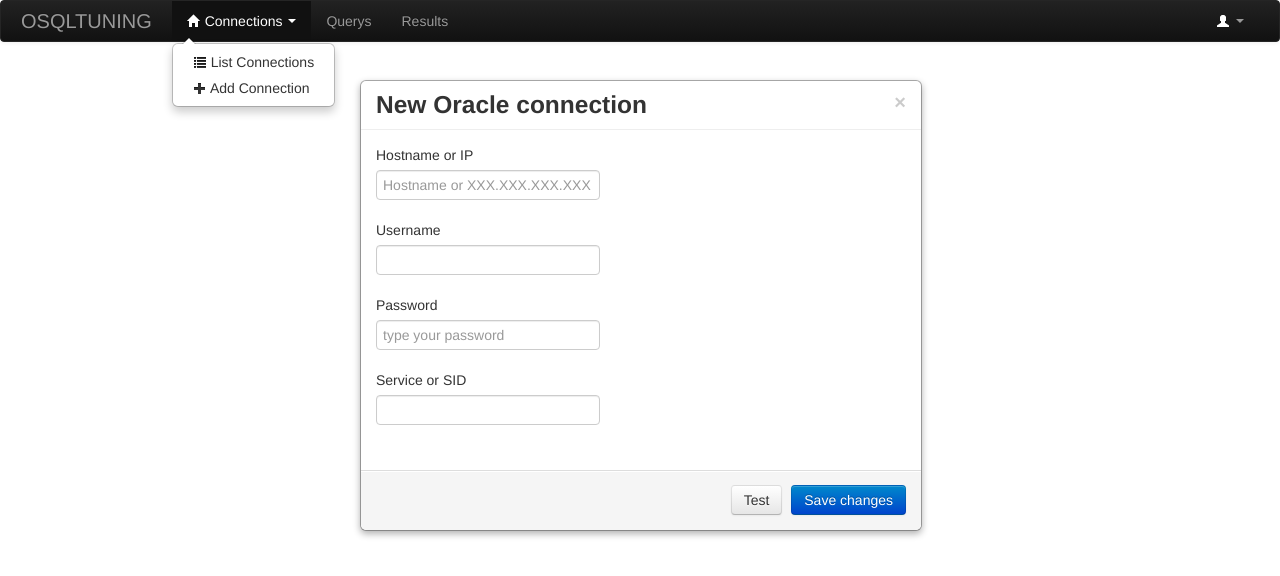
After one commit to vmalaga/osqltuning, a Django app: page /addconn in a window 1280 px wide, after a click on "Connections". The commit adds this page. Shown: the top 576 px of the page. Run offline with Django 3.2, Linux system fonts and the light colour scheme; parts of the project's set-up code (start-up, migrations or seed data) failed here and were passed over; some libraries are stand-ins or nearby versions.

Commit message:
more forms

```diff
--- a/frontend/models.py
+++ b/frontend/models.py
@@ -1,4 +1,5 @@
 from django.db import models
+from django.forms import ModelForm
 
 class DbConnections(models.Model):
 	conname = models.CharField("Connection Name", max_length=40)
@@ -9,3 +10,8 @@ class DbConnections(models.Model):
 
 	def __unicode__(self):
 		return self.conname
+
+class DbConnectionsForm(ModelForm):
+    class Meta:
+        model = DbConnections
+        fields = ['conname', 'hostname', 'username','password','servicename']
--- a/frontend/templates/base.html
+++ b/frontend/templates/base.html
@@ -10,12 +10,22 @@
 	</head>
 
 	<body>
+		<!--	NAVIGATION BAR -->
 		<div class="navbar navbar-inverse">
 			{% block topbar %}
 			<div class="navbar-inner">
 				<a class="brand" href="https://github.com/vmalaga/osqltuning.git" target="_blank">OSQLTUNING</a>
 				<ul class="nav">
-					<li class="active"><a href="/">Connections</a></li>
+					<li class="dropdown">
+						<a class="dropdown-toggle" data-toggle="dropdown" href="#">
+							<i class="icon-home icon-white"></i> Connections
+							<b class="caret"></b>
+						</a>
+						<ul class="dropdown-menu">
+							<li><a href="/" data-toggle="modal"><i class="icon-list"></i> List Connections</a></li>
+							<li><a href="/addconn" data-toggle="modal"><i class="icon-plus"></i> Add Connection</a></li>
+						</ul>
+					</li>
 					<li><a href="#">Querys</a></li>
 					<li><a href="#">Results</a></li>
 				</ul>
--- /dev/null
+++ b/frontend/templates/dbcon.html
@@ -0,0 +1,59 @@
+{% extends "base.html" %}
+
+{% block content %}
+<!--<div class="well">
+<form action="/dbconn/save" method="post">
+  {% csrf_token %}
+  {{ form.as_p }}
+  <input class="btn" type="submit" value="Test" />
+  <input class="btn btn-primary" type="submit" value="Save" />
+</form>
+</div>-->
+
+<div class="modal" id="addconnection">
+	<div class="modal-header">
+		<a class="close" data-dismiss="modal">×</a>
+		<h3>New Oracle connection</h3>
+	</div>
+	<div class="modal-body">
+		<form class="form" method="post" action="{% url 'django.contrib.auth.views.login' %}">
+			{% csrf_token %}
+			<div class="control-group">
+			  <label class="control-label">Hostname or IP</label>
+			  <div class="controls">
+			    <input type="text" class="input-large" id="id_hostname" maxlength="254" name="hostname" placeholder="Hostname or XXX.XXX.XXX.XXX">
+			  </div>
+			</div>
+			<div class="control-group">
+				<div class="control-label">
+					<label>Username</label>
+				</div>
+				<div class="controls">
+					<input type="text" class="input-large" id="id_username" maxlength="254" name="username">
+				</div>
+			</div>
+			<div class="control-group">
+				<div class="control-label">
+					<label>Password</label>
+				</div>
+				<div class="controls">
+					<input type="password" placeholder="type your password" class="input-large" id="id_password" name="password">
+				</div>
+			</div>
+			<div class="control-group">
+				<div class="control-label">
+					<label>Service or SID</label>
+				</div>
+				<div class="controls">
+					<input type="text" class="input-large" id="id_servicename" maxlength="254" name="servicename">
+				</div>
+			</div>
+		</form>
+	</div>
+	<div class="modal-footer">
+		<a href="conn/test" class="btn">Test</a>
+		<a href="conn/save" class="btn btn-primary">Save changes</a>
+	</div>
+</div>
+
+{% endblock %}
--- a/frontend/views.py
+++ b/frontend/views.py
@@ -1,11 +1,12 @@
-# Create your views here.
 from django.shortcuts import render
 from django.shortcuts import render_to_response
 from django.contrib.auth.decorators import login_required
 from django.contrib.auth import logout
 from django.shortcuts import redirect
-import datetime
+from django.http import HttpResponseRedirect
+
 from models import DbConnections
+from models import DbConnectionsForm
 
 @login_required
 def index_view(request):
@@ -19,3 +20,13 @@ def logout_view(request):
 def test_view(request):
   qs = DbConnections.objects.values()
   return render_to_response('textview.html',{'connlist': qs})
+
+def dbconnform(request):
+	if request.method == 'POST':
+		form = DbConnectionsForm(request.POST)
+		if form.is_valid():
+			return HttpResponseRedirect('/thanks/')
+	else:
+		form = DbConnectionsForm()
+
+	return render(request, 'dbcon.html', {'form': form})
--- a/osqltuning/urls.py
+++ b/osqltuning/urls.py
@@ -11,6 +11,8 @@ urlpatterns = patterns('',
     url(r'^accounts/login/$', 'django.contrib.auth.views.login'),
     url(r'^logout', 'frontend.views.logout_view'),
     url(r'^testview', 'frontend.views.test_view'),
+    url(r'^addconn', 'frontend.views.dbconnform'),
+
     # url(r'^osqltuning/', include('osqltuning.foo.urls')),
 
     # Uncomment the admin/doc line below to enable admin documentation:
```
Also changed, not shown: frontend/templates/index.html (+3 -71 lines).
